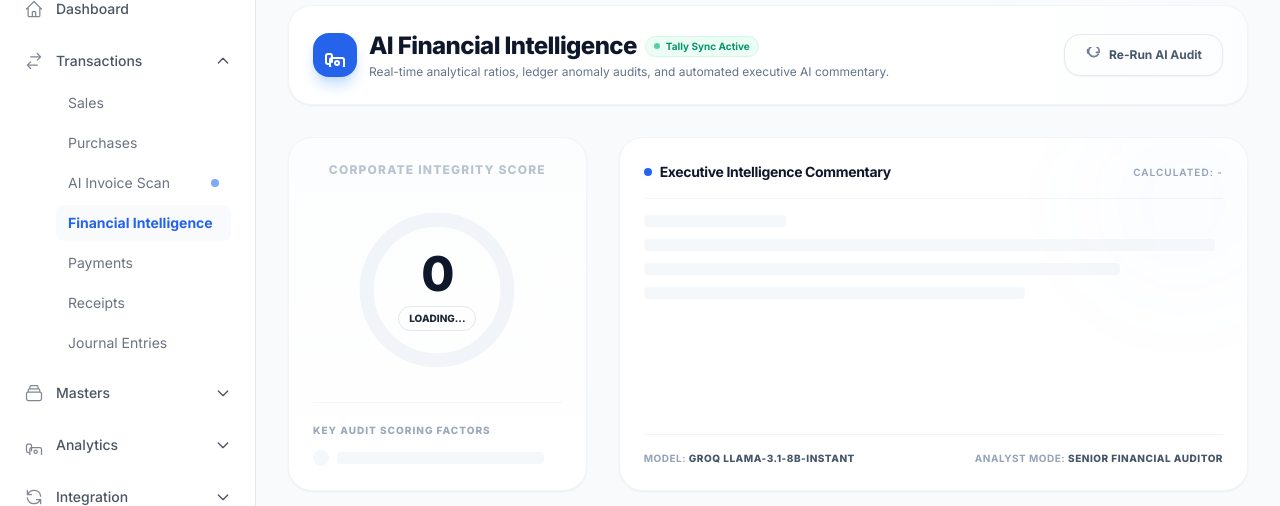
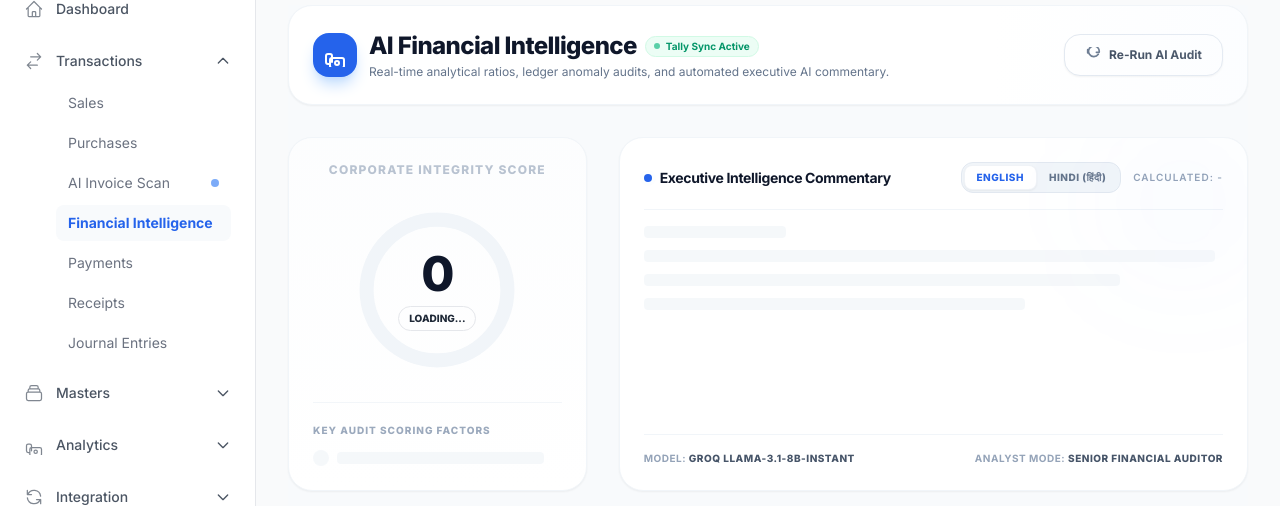
Before and after one commit to Mrankit47/Tally-Erp-System, a Django app: page /vouchers/analytics/ in a window 1280 px wide. Shown: the part 91-597 px from the top of the page. Run offline with Django 5.2, Linux system fonts and the light colour scheme; the visitor is signed in with stand-in values (Sample User, id 1); data that the repository does not hold is empty; some libraries are stand-ins or nearby versions.

Commit message:
updat ai

```diff
--- a/apps/voucher/views.py
+++ b/apps/voucher/views.py
@@ -569,5 +569,6 @@ def voucher_analytics_api(request):
         return JsonResponse({'error': 'No active company context.'}, status=400)
 
     refresh = request.GET.get('refresh', 'false').lower() == 'true'
-    payload = generate_company_insights_summary(company, force_refresh=refresh)
+    language = request.GET.get('language', 'English')
+    payload = generate_company_insights_summary(company, force_refresh=refresh, language=language)
     return JsonResponse(payload)
--- a/templates/voucher_analytics.html
+++ b/templates/voucher_analytics.html
@@ -84,7 +84,7 @@
         <div class="lg:col-span-8 bg-white border border-slate-100 rounded-3xl p-6 shadow-sm flex flex-col justify-between relative overflow-hidden">
             <div class="absolute top-0 right-0 w-32 h-32 bg-blue-500/5 rounded-full blur-3xl pointer-events-none"></div>
             <div>
-                <div class="flex items-center justify-between border-b border-slate-100 pb-4 mb-4">
+                <div class="flex flex-col sm:flex-row sm:items-center justify-between border-b border-slate-100 pb-4 mb-4 gap-3">
                     <div class="flex items-center gap-2">
                         <span class="flex h-2 w-2 relative">
                             <span class="animate-ping absolute inline-flex h-full w-full rounded-full bg-blue-400 opacity-75"></span>
@@ -92,7 +92,18 @@
                         </span>
                         <h3 class="text-sm font-bold text-slate-900 tracking-tight">Executive Intelligence Commentary</h3>
                     </div>
-                    <span class="text-[10px] text-slate-400 font-semibold uppercase tracking-widest">Calculated: <span id="insightsTimestamp">-</span></span>
+                    <div class="flex items-center gap-3">
+                        <!-- Premium Language Toggle -->
+                        <div class="inline-flex p-0.5 rounded-xl bg-slate-100 border border-slate-200">
+                            <button id="langEngBtn" onclick="changeLanguage('English')" class="px-3 py-1 rounded-lg text-[10px] font-extrabold uppercase transition-all tracking-wider bg-white text-blue-600 shadow-sm border border-slate-200/50">
+                                English
+                            </button>
+                            <button id="langHinBtn" onclick="changeLanguage('Hindi')" class="px-3 py-1 rounded-lg text-[10px] font-extrabold uppercase transition-all tracking-wider text-slate-500 hover:text-slate-800">
+                                Hindi (हिंदी)
+                            </button>
+                        </div>
+                        <span class="text-[10px] text-slate-400 font-semibold uppercase tracking-widest hidden sm:inline">Calculated: <span id="insightsTimestamp">-</span></span>
+                    </div>
                 </div>
 
                 <!-- AI Markdown container -->
@@ -383,6 +394,41 @@
     let approvalsStackedChart = null;
     let gstDonutChart = null;
 
+    // Multi-Language State tracking
+    let currentLanguage = 'English';
+
+    function changeLanguage(lang) {
+        if (currentLanguage === lang) return;
+        currentLanguage = lang;
+
+        // Update active UI classes for toggle buttons
+        const engBtn = document.getElementById("langEngBtn");
+        const hinBtn = document.getElementById("langHinBtn");
+
+        if (lang === 'English') {
+            engBtn.className = "px-3 py-1 rounded-lg text-[10px] font-extrabold uppercase transition-all tracking-wider bg-white text-blue-600 shadow-sm border border-slate-200/50";
+            hinBtn.className = "px-3 py-1 rounded-lg text-[10px] font-extrabold uppercase transition-all tracking-wider text-slate-500 hover:text-slate-800";
+        } else {
+            hinBtn.className = "px-3 py-1 rounded-lg text-[10px] font-extrabold uppercase transition-all tracking-wider bg-white text-blue-600 shadow-sm border border-slate-200/50";
+            engBtn.className = "px-3 py-1 rounded-lg text-[10px] font-extrabold uppercase transition-all tracking-wider text-slate-500 hover:text-slate-800";
+        }
+
+        // Render dynamic shimmer effect in commentary container during fetch
+        const insightsContainer = document.getElementById("insightsContainer");
+        if (insightsContainer) {
+            insightsContainer.innerHTML = `
+                <div class="animate-pulse space-y-3">
+                    <div class="h-3 bg-slate-100 rounded w-1/4"></div>
+                    <div class="h-3 bg-slate-100 rounded w-full"></div>
+                    <div class="h-3 bg-slate-100 rounded w-5/6"></div>
+                    <div class="h-3 bg-slate-100 rounded w-2/3"></div>
+                </div>
+            `;
+        }
+
+        fetchAnalyticsData(false);
+    }
+
     document.addEventListener("DOMContentLoaded", function() {
         fetchAnalyticsData(false);
     });
@@ -397,8 +443,9 @@
         }
 
         let url = "{% url 'voucher_analytics_api' %}";
+        url += "?language=" + currentLanguage;
         if (forceRefresh) {
-            url += "?refresh=true";
+            url += "&refresh=true";
         }
 
         fetch(url)
```
Also changed, not shown: apps/ai/services/insights_service.py (+11 -6 lines).
